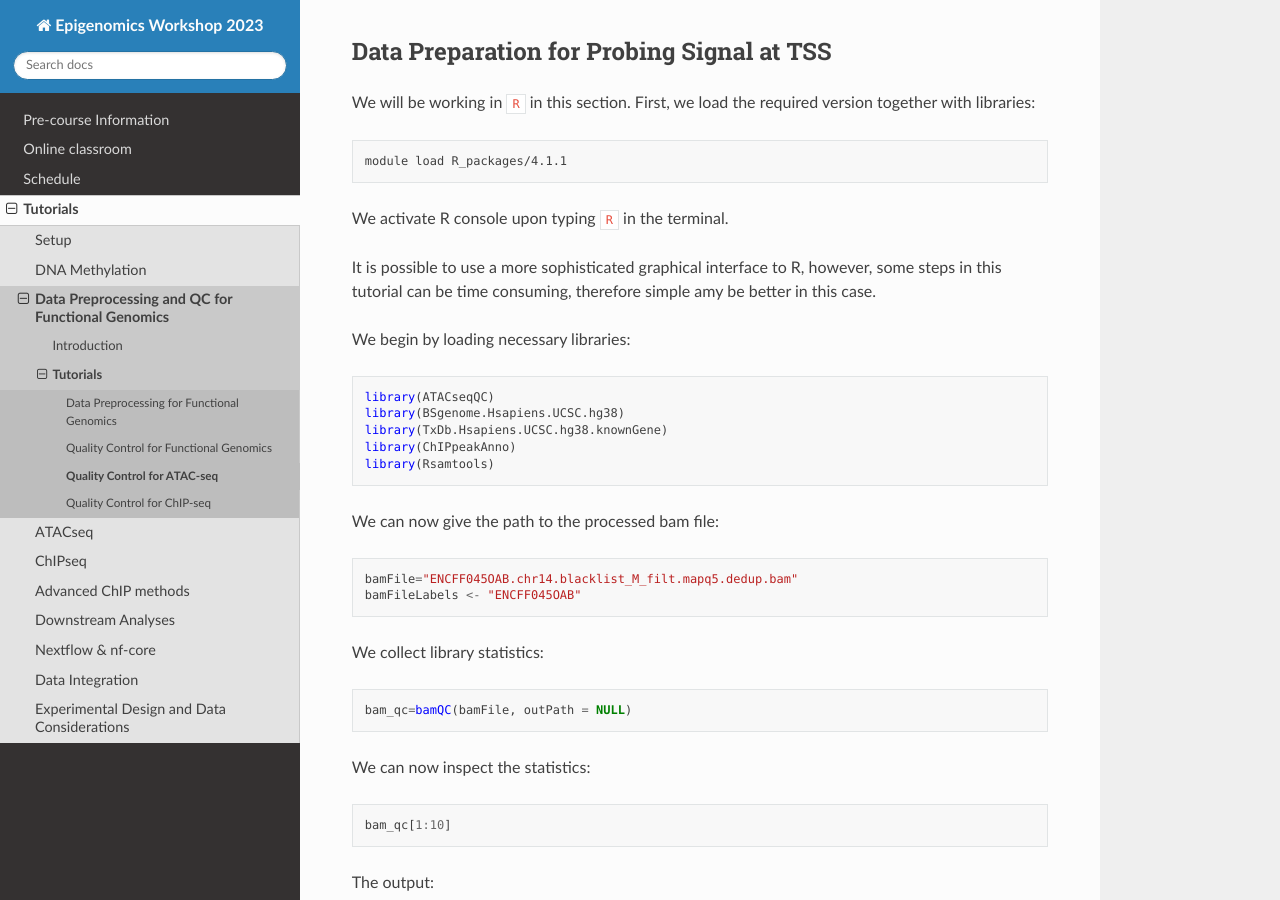
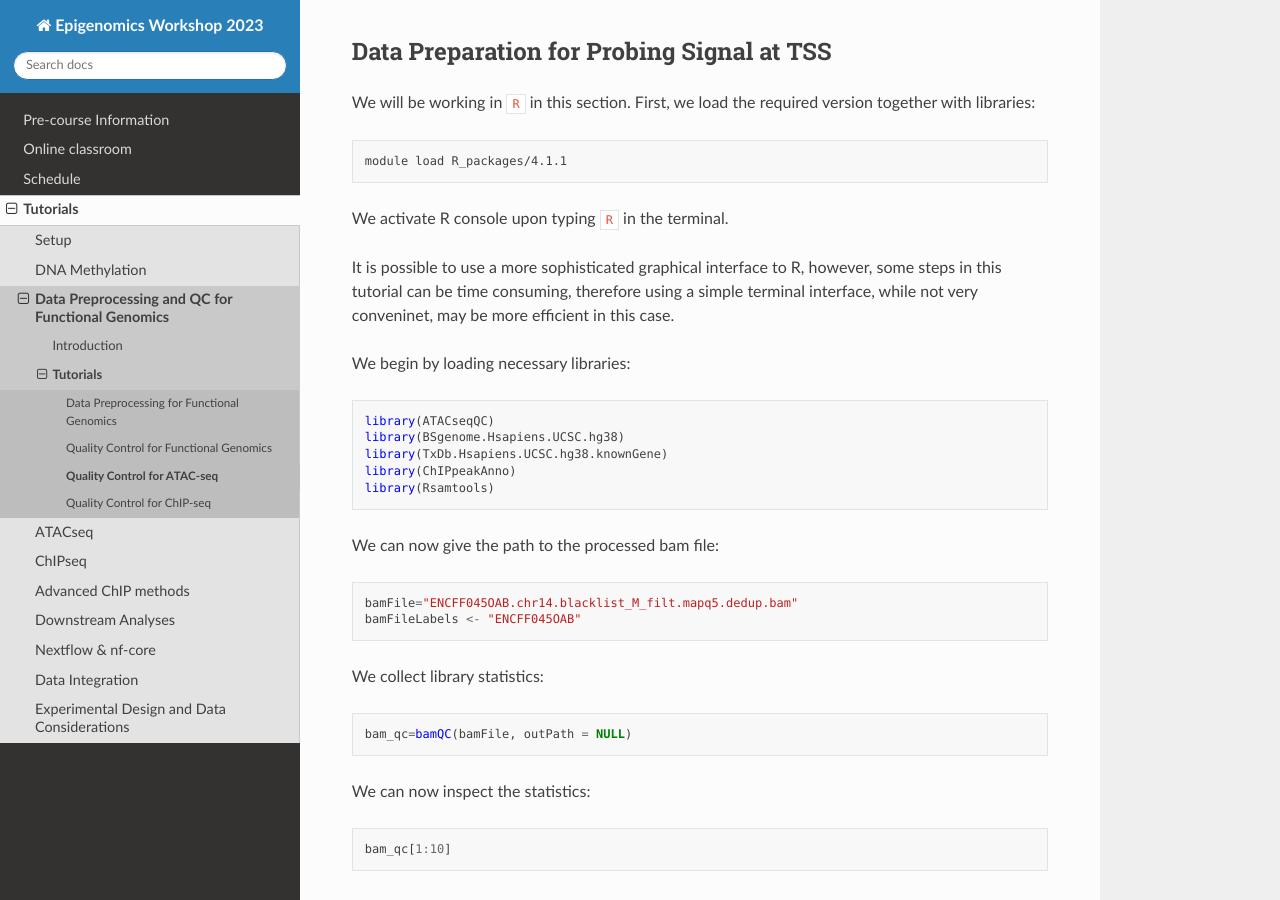
Before and after one commit to NBISweden/workshop-epigenomics-RTDs, a Sphinx documentation site: the page built from docs/content/tutorials/data-preproc/data-qc-atac.rst, in a window 1280 px wide and 900 px high, scrolled down 2382 px. Built offline with Sphinx 7.4.7 and the Read the Docs theme 2.0.0, drawn with Linux system fonts in a browser that asks for light colours.

```diff
--- a/docs/content/tutorials/data-preproc/data-qc-atac.rst
+++ b/docs/content/tutorials/data-preproc/data-qc-atac.rst
@@ -149,7 +149,7 @@ We will be working in ``R`` in this section. First, we load the required version
 
 We activate R console upon typing ``R`` in the terminal.
 
-It is possible to use a more sophisticated graphical interface to R, however, some steps in this tutorial can be time consuming, therefore simple amy be better in this case.
+It is possible to use a more sophisticated graphical interface to R, however, some steps in this tutorial can be time consuming, therefore using a simple terminal interface, while not very conveninet, may be more efficient in this case.
 
 
 We begin by loading necessary libraries:
```
Also changed, not shown: docs/content/tutorials/chipseqProc/lab-chipseq-processing.rst (+7 -4 lines), docs/content/tutorials/atacseq_tutorials.rst (line endings or trailing spaces).
